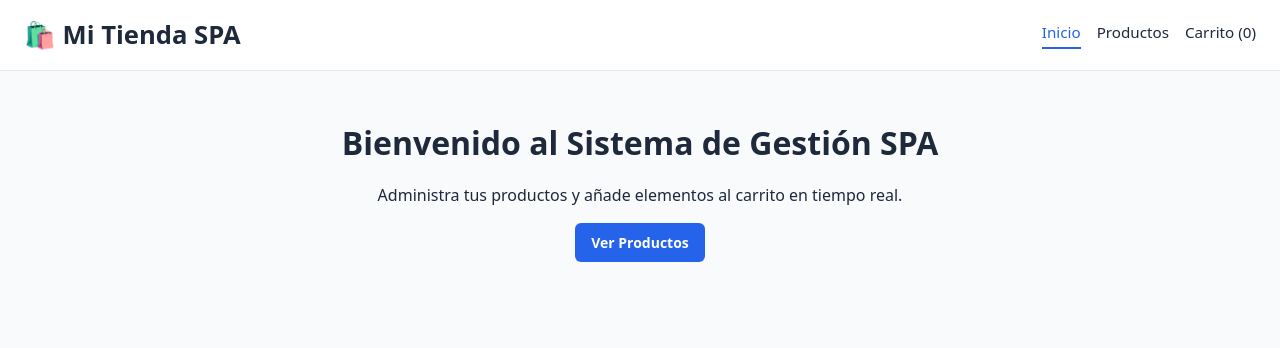
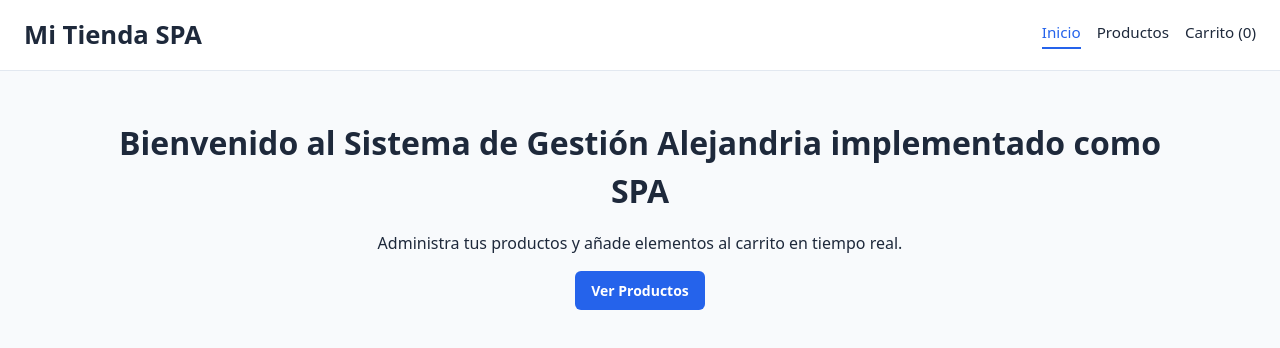
Before and after one commit to EJ-19/spa-curd-pinia, a Vue app: page /#/ in a window 1280 px wide. Shown: the top 348 px of the page. Built offline with nearby package versions, Linux system fonts and the light colour scheme.

Commit message:
cambios minimos

```diff
--- a/src/App.vue
+++ b/src/App.vue
@@ -1,6 +1,6 @@
 <template>
   <header>
-    <h1>🛍️ Mi Tienda SPA</h1>
+    <h1>Mi Tienda SPA</h1>
     <nav>
       <router-link to="/">Inicio</router-link>
       <router-link to="/productos">Productos</router-link>
--- a/src/views/HomeView.vue
+++ b/src/views/HomeView.vue
@@ -1,6 +1,6 @@
 <template>
   <div style="text-align: center; margin-top: 3rem;">
-    <h1>Bienvenido al Sistema de Gestión SPA</h1>
+    <h1>Bienvenido al Sistema de Gestión Alejandria implementado como SPA</h1>
     <p style="margin: 1rem 0;">Administra tus productos y añade elementos al carrito en tiempo real.</p>
     <router-link to="/productos" class="btn btn-primary">Ver Productos</router-link>
   </div>
```
